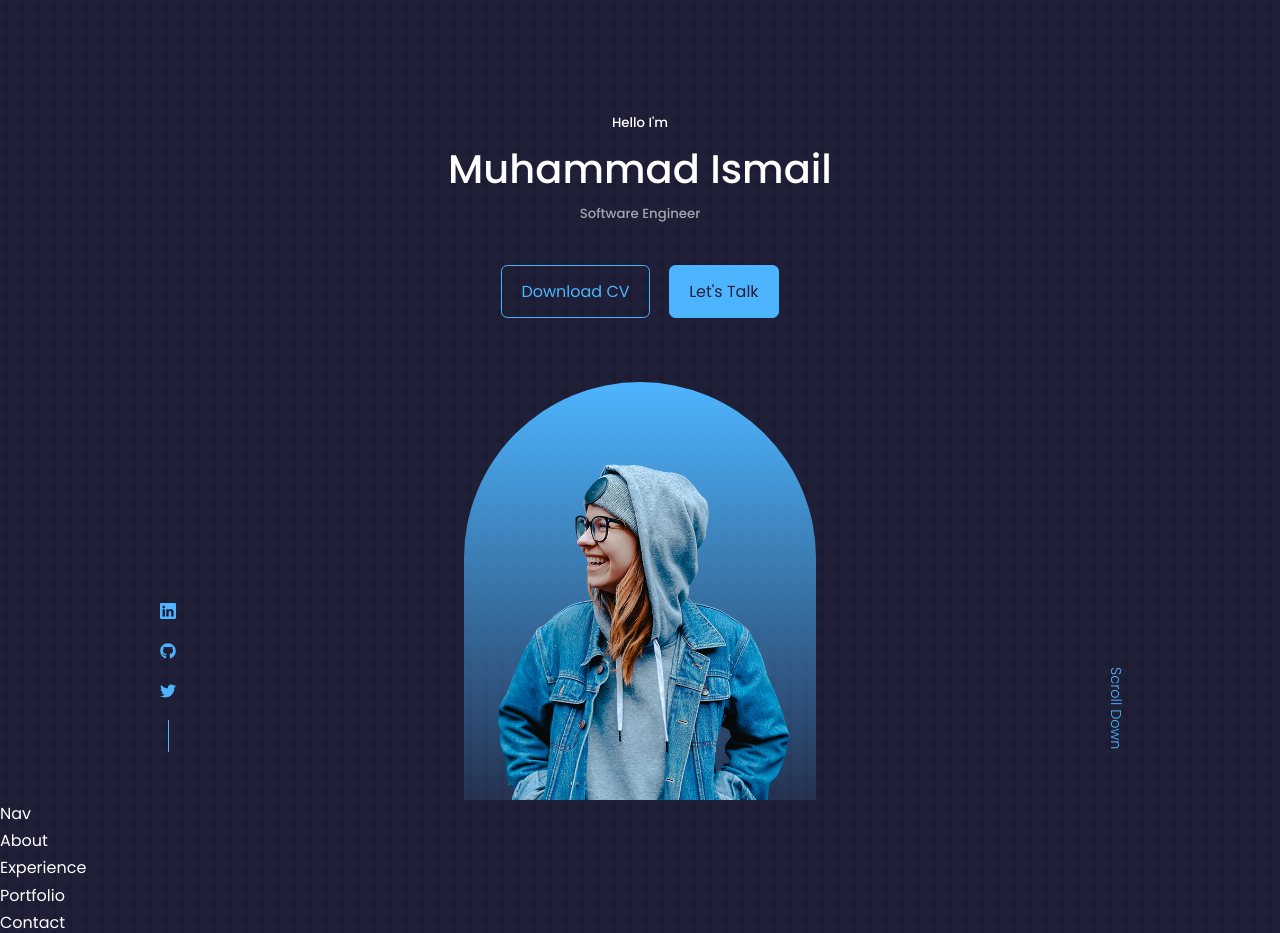
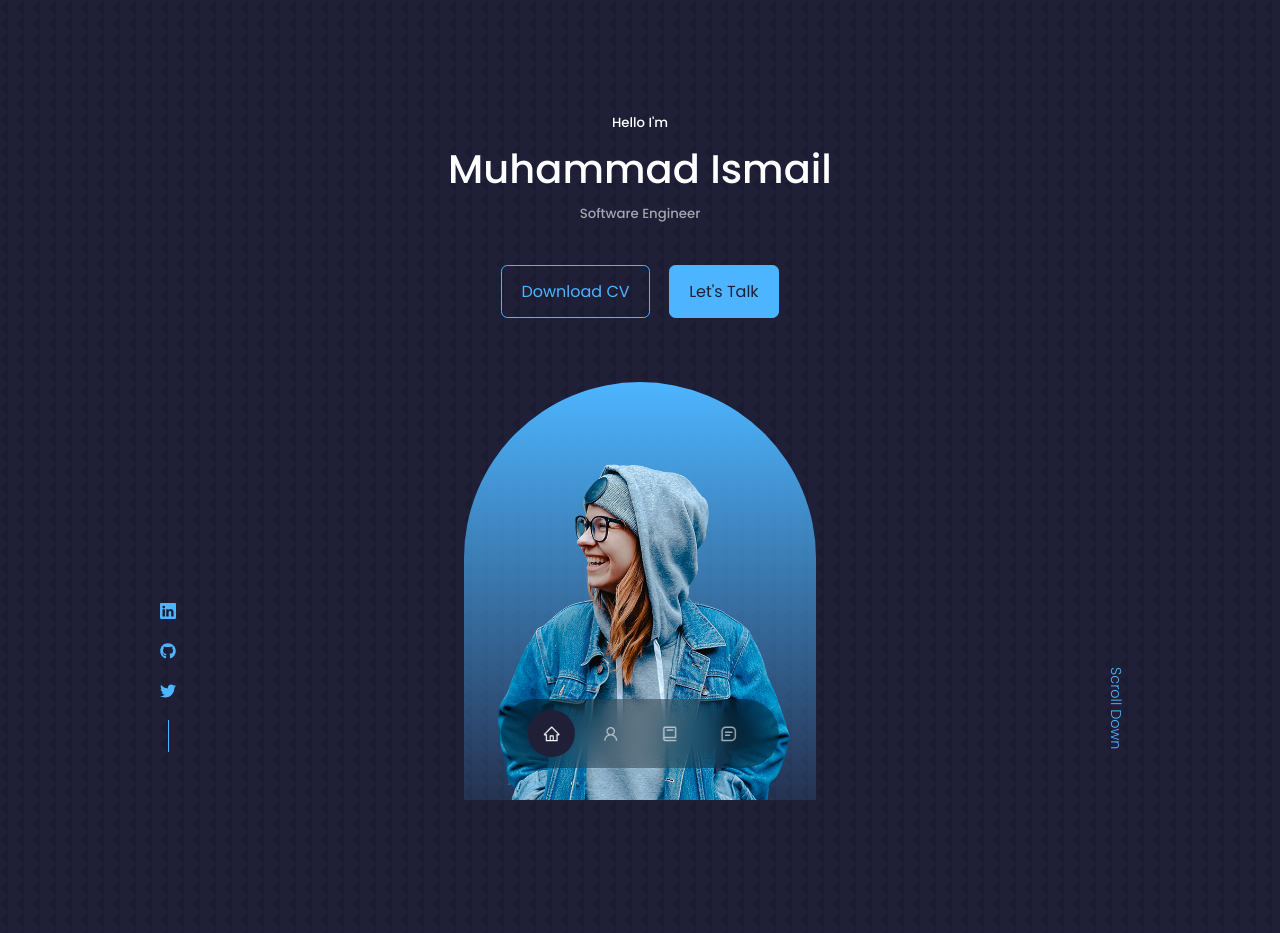
Before and after one commit to Ismail-butt/Ismail-butt.github.io, a React (Create React App) app: page / in a window 1280 px wide. Shown: the top 933 px of the page. Built offline with nearby package versions, Linux system fonts and the light colour scheme.

Commit message:
Nav Done

```diff
--- a/src/components/about/About.jsx
+++ b/src/components/about/About.jsx
@@ -1,7 +1,7 @@
 import './about.css'
 
 const About = () => {
-  return <div>About</div>
+  return <section id='about'>About</section>
 }
 
 export default About
--- a/src/components/contact/Contact.jsx
+++ b/src/components/contact/Contact.jsx
@@ -1,7 +1,7 @@
 import './contact.css'
 
 const Contact = () => {
-  return <div>Contact</div>
+  return <section id='contact'>Contact</section>
 }
 
 export default Contact
--- a/src/components/experience/Experience.jsx
+++ b/src/components/experience/Experience.jsx
@@ -1,7 +1,7 @@
 import './experience.css'
 
 const Experience = () => {
-  return <div>Experience</div>
+  return <section id='experience'>Experience</section>
 }
 
 export default Experience
--- a/src/components/nav/Nav.jsx
+++ b/src/components/nav/Nav.jsx
@@ -1,7 +1,45 @@
 import './nav.css'
+import { AiOutlineHome } from 'react-icons/ai'
+import { AiOutlineUser } from 'react-icons/ai'
+import { BiBook } from 'react-icons/bi'
+import { BiMessageSquareDetail } from 'react-icons/bi'
+import { useState } from 'react'
 
 const Nav = () => {
-  return <div>Nav</div>
+  const [activeNav, setActiveNav] = useState('#')
+  return (
+    <nav>
+      {/* eslint-disable-next-line */}
+      <a
+        href='#'
+        onClick={() => setActiveNav('#')}
+        className={activeNav === '#' ? 'active' : ''}
+      >
+        <AiOutlineHome />
+      </a>
+      <a
+        href='#about'
+        onClick={() => setActiveNav('#about')}
+        className={activeNav === '#about' ? 'active' : ''}
+      >
+        <AiOutlineUser />
+      </a>
+      <a
+        href='#experience'
+        onClick={() => setActiveNav('#experience')}
+        className={activeNav === '#experience' ? 'active' : ''}
+      >
+        <BiBook />
+      </a>
+      <a
+        href='#contact'
+        onClick={() => setActiveNav('#contact')}
+        className={activeNav === '#contact' ? 'active' : ''}
+      >
+        <BiMessageSquareDetail />
+      </a>
+    </nav>
+  )
 }
 
 export default Nav
--- a/src/components/nav/nav.css
+++ b/src/components/nav/nav.css
@@ -0,0 +1,33 @@
+nav {
+  background: rgba(0, 0, 0, 0.3);
+  width: max-content;
+  display: block;
+  padding: 0.7rem 1.7rem;
+  z-index: 2;
+  position: fixed;
+  left: 50%;
+  transform: translateX(-50%);
+  bottom: 2rem;
+  display: flex;
+  gap: 0.8rem;
+  border-radius: 3rem;
+  backdrop-filter: blur(15px);
+}
+
+nav a {
+  background: transparent;
+  padding: 0.9rem;
+  border-radius: 50%;
+  display: flex;
+  color: var(--color-light);
+  font-size: 1.1rem;
+}
+
+nav a:hover {
+  background: rgba(0, 0, 0, 0.3);
+}
+
+nav a.active {
+  background: var(--color-bg);
+  color: var(--color-white);
+}
--- a/src/components/portfolio/Portfolio.jsx
+++ b/src/components/portfolio/Portfolio.jsx
@@ -1,7 +1,7 @@
 import './portfolio.css'
 
 const Portfolio = () => {
-  return <div>Portfolio</div>
+  return <section id='portfolio'>Portfolio</section>
 }
 
 export default Portfolio
--- a/src/index.css
+++ b/src/index.css
@@ -61,6 +61,7 @@
 
 section {
   margin-top: 8rem;
+  height: 100vh;
 }
 
 section > h2,
```
